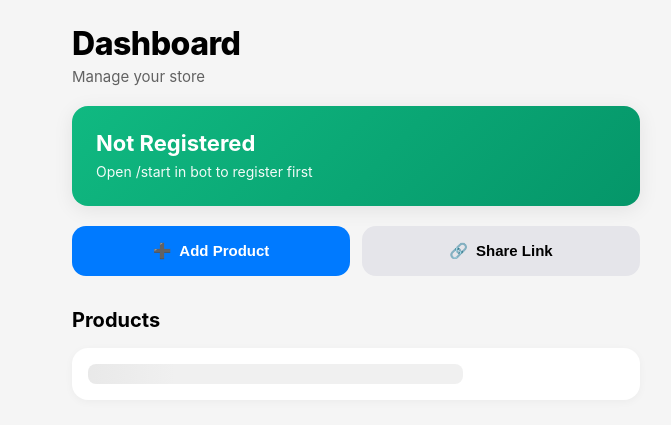
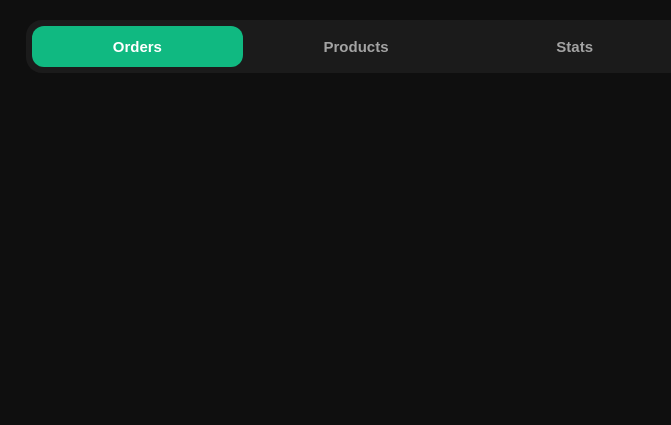
Before and after one commit to olatunjii786-ops/Business-Hub, a FastAPI app: page /webapp/vendor in a window 1280 px wide. Shown: the top 425 px of the page, without its empty margins (284-955 px from the left). Run offline with FastAPI, Linux system fonts and the light colour scheme; parts of the project's set-up code (start-up, migrations or seed data) failed here and were passed over; some libraries are stand-ins or nearby versions.

Commit message:
Update vendor dashboard layout and styles

```diff
--- a/templates/vendor.html
+++ b/templates/vendor.html
@@ -3,92 +3,102 @@
 <head>
     <meta charset="UTF-8">
     <meta name="viewport" content="width=device-width, initial-scale=1.0, user-scalable=no">
-    <title>Dashboard</title>
+    <title>Vendor Dashboard</title>
     <script src="https://telegram.org/js/telegram-web-app.js"></script>
     <style>
-        :root {
-            --radius: 16px;
-            --shadow: 0 4px 20px rgba(0,0,0,0.08);
-        }
         * { margin: 0; padding: 0; box-sizing: border-box; }
         body {
             font-family: -apple-system, BlinkMacSystemFont, 'SF Pro', 'Segoe UI', Roboto, sans-serif;
-            background: var(--tg-theme-bg-color, #f5f5f5);
-            color: var(--tg-theme-text-color, #000);
-            padding: 0 20px 0;
+            background: var(--tg-theme-bg-color, #0f0f0f);
+            color: var(--tg-theme-text-color, #fff);
             -webkit-font-smoothing: antialiased;
         }
-        .container { padding: 16px; max-width: 600px; margin: 0 auto; }
-        .header { margin: 8px 0 20px 0; }
-        .header h1 { font-size: 32px; font-weight: 800; letter-spacing: -0.5px; }
-        .header p { opacity: 0.6; font-size: 15px; margin-top: 4px; }
-
-        .banner {
-            background: linear-gradient(135deg, #10b981 0%, #059669 100%);
-            color: white; padding: 24px; border-radius: var(--radius);
-            margin-bottom: 20px; box-shadow: var(--shadow);
+        .container { padding: 20px; max-width: 700px; margin: 0 auto; }
+        .tabs { display: flex; gap: 8px; margin-bottom: 24px; background: rgba(255,255,255,0.05); padding: 6px; border-radius: 16px; }
+        .tab {
+            flex: 1; padding: 12px; border: none; background: transparent; color: rgba(255,255,255,0.6);
+            border-radius: 12px; font-weight: 600; font-size: 15px; cursor: pointer; transition: all 0.3s;
         }
-        .banner.expired { background: linear-gradient(135deg, #ef4444 0%, #dc2626 100%); }
-        .banner.warning { background: linear-gradient(135deg, #f59e0b 0%, #d97706 100%); }
-        .banner h2 { font-size: 22px; font-weight: 700; margin-bottom: 6px; }
-        .banner p { opacity: 0.95; font-size: 14px; line-height: 1.4; }
-
-        .grid { display: grid; grid-template-columns: 1fr 1fr; gap: 12px; margin-bottom: 24px; }
+        .tab.active { background: #10b981; color: white; }
+        .section { display: none; animation: fadeIn 0.3s; }
+        .section.active { display: block; }
+        @keyframes fadeIn { from { opacity: 0; transform: translateY(10px); } to { opacity: 1; transform: translateY(0); } }
+        .stats { display: grid; grid-template-columns: repeat(3, 1fr); gap: 12px; margin-bottom: 24px; }
+        .stat { background: rgba(255,255,255,0.05); padding: 16px; border-radius: 16px; text-align: center; }
+        .stat-val { font-size: 24px; font-weight: 800; margin-bottom: 4px; }
+        .stat-lbl { font-size: 12px; opacity: 0.6; text-transform: uppercase; }
+        .card {
+            background: rgba(255,255,255,0.05); border: 1px solid rgba(255,255,255,0.1);
+            border-radius: 16px; padding: 16px; margin-bottom: 12px;
+        }
+        .card-head { display: flex; justify-content: space-between; align-items: start; margin-bottom: 12px; }
+        .card-title { font-weight: 700; font-size: 16px; margin-bottom: 4px; }
+        .card-sub { font-size: 13px; opacity: 0.6; }
+        .badge { padding: 4px 10px; border-radius: 8px; font-size: 11px; font-weight: 700; text-transform: uppercase; }
+        .badge.paid { background: rgba(16,185,129,0.2); color: #10b981; }
+        .badge.delivered { background: rgba(59,130,246,0.2); color: #3b82f6; }
+        .badge.off { background: rgba(239,68,68,0.2); color: #ef4444; }
+        .badge.on { background: rgba(16,185,129,0.2); color: #10b981; }
+        .items { font-size: 14px; margin: 12px 0; }
+        .item { display: flex; justify-content: space-between; padding: 6px 0; border-bottom: 1px solid rgba(255,255,255,0.05); }
         .btn {
-            background: var(--tg-theme-button-color, #007aff);
-            color: var(--tg-theme-button-text-color, #fff);
-            border: none; border-radius: 14px; padding: 16px;
-            font-size: 15px; font-weight: 600; cursor: pointer;
-            transition: transform 0.1s; display: flex; align-items: center; justify-content: center; gap: 8px;
+            width: 100%; padding: 14px; border: none; border-radius: 12px; font-weight: 700;
+            font-size: 15px; cursor: pointer; transition: all 0.2s; margin-top: 8px;
         }
-        .btn:active { transform: scale(0.96); }
-        .btn-secondary {
-            background: var(--tg-theme-secondary-bg-color, #e5e5ea);
-            color: var(--tg-theme-text-color, #000);
-        }
-
-        .section-title { font-size: 20px; font-weight: 700; margin: 32px 0 16px 0; }
-        .product {
-            background: var(--tg-theme-secondary-bg-color, #fff);
-            padding: 16px; border-radius: var(--radius); margin-bottom: 10px;
-            display: flex; justify-content: space-between; align-items: center;
-            box-shadow: 0 2px 8px rgba(0,0,0,0.04);
-        }
-        .product-info strong { font-size: 16px; font-weight: 600; }
-        .product-info span { opacity: 0.6; font-size: 13px; display: block; margin-top: 4px; }
-        .status-dot { width: 8px; height: 8px; border-radius: 50%; background: #10b981; }
-        .status-dot.off { background: #9ca3af; }
-
-        .empty { text-align: center; padding: 60px 20px; opacity: 0.5; }
-        .empty-icon { font-size: 48px; margin-bottom: 12px; }
-        .skeleton { background: linear-gradient(90deg, #f0f0f0 25%, #e0e0e0 50%, #f0f0f0 75%); background-size: 200% 100%; animation: loading 1.5s infinite; border-radius: 8px; }
-        @keyframes loading { 0% { background-position: 200% 0; } 100% { background-position: -200% 0; } }
+        .btn-primary { background: #10b981; color: white; }
+        .btn-primary:active { transform: scale(0.98); }
+        .btn-ghost { background: rgba(255,255,255,0.1); color: white; }
+        .empty { text-align: center; padding: 60px 20px; opacity: 0.4; }
+        .empty-icon { font-size: 64px; margin-bottom: 16px; }
+        .stock { font-size: 13px; opacity: 0.7; }
+        .stock.low { color: #f59e0b; }
+        .stock.out { color: #ef4444; }
     </style>
 </head>
 <body>
     <div class="container">
-        <div class="header">
-            <h1 id="storeName">Dashboard</h1>
-            <p>Manage your store</p>
+        <div class="tabs">
+            <button class="tab active" onclick="switchTab('orders')">Orders</button>
+            <button class="tab" onclick="switchTab('products')">Products</button>
+            <button class="tab" onclick="switchTab('stats')">Stats</button>
         </div>
 
-        <div id="banner" class="banner">
-            <div class="skeleton" style="height: 24px; width: 60%; margin-bottom: 8px;"></div>
-            <div class="skeleton" style="height: 16px; width: 80%;"></div>
+        <!-- ORDERS -->
+        <div class="section active" id="orders">
+            <div id="orders_list"></div>
+            <div class="empty" id="orders_empty" style="display:none;">
+                <div class="empty-icon">📦</div>
+                <div>No orders yet</div>
+                <div style="font-size: 13px; margin-top: 8px;">Share your store link to start selling</div>
+            </div>
         </div>
 
-        <div class="grid">
-            <button class="btn" onclick="addProduct()">
-                <span>➕</span> Add Product
-            </button>
-            <button class="btn btn-secondary" onclick="getShopLink()">
-                <span>🔗</span> Share Link
-            </button>
+        <!-- PRODUCTS -->
+        <div class="section" id="products">
+            <div id="products_list"></div>
+            <div class="empty" id="products_empty" style="display:none;">
+                <div class="empty-icon">📸</div>
+                <div>No products yet</div>
+                <div style="font-size: 13px; margin-top: 8px;">Send me a photo to add your first product</div>
+            </div>
         </div>
 
-        <div class="section-title">Products</div>
-        <div id="products">
-            <div class="product"><div class="skeleton" style="height: 20px; width: 70%;"></div></div>
+        <!-- STATS -->
+        <div class="section" id="stats">
+            <div class="stats">
+                <div class="stat">
+                    <div class="stat-val" id="stat_sales">₦0</div>
+                    <div class="stat-lbl">Total Sales</div>
+                </div>
+                <div class="stat">
+                    <div class="stat-val" id="stat_orders">0</div>
+                    <div class="stat-lbl">Orders</div>
+                </div>
+                <div class="stat">
+                    <div class="stat-val" id="stat_products">0</div>
+                    <div class="stat-lbl">Products</div>
+                </div>
+            </div>
         </div>
     </div>
 
@@ -96,103 +106,125 @@
     const tg = window.Telegram.WebApp;
     tg.ready();
     tg.expand();
-    tg.setHeaderColor('secondary_bg_color');
-    let vendorData = null;
+    tg.setHeaderColor('#0f0f0f');
 
-    async function api(url, options = {}) {
-        const res = await fetch(url, {
-           ...options,
-            headers: {
-                'X-Telegram-Init-Data': tg.initData,
-                'Content-Type': 'application/json',
-               ...options.headers
-            }
-        });
-        if (!res.ok) throw new Error('Request failed');
-        return res.json();
+    let currentTab = 'orders';
+
+    function switchTab(tab) {
+        document.querySelectorAll('.tab').forEach(t => t.classList.remove('active'));
+        document.querySelectorAll('.section').forEach(s => s.classList.remove('active'));
+        event.target.classList.add('active');
+        document.getElementById(tab).classList.add('active');
+        currentTab = tab;
+        if (tab === 'orders') loadOrders();
+        if (tab === 'products') loadProducts();
+        if (tab === 'stats') loadStats();
     }
 
-    async function init() {
-        try {
-            vendorData = await api('/api/vendor/me');
-            document.getElementById('storeName').textContent = vendorData.business_name;
-            const banner = document.getElementById('banner');
+    async function loadOrders() {
+        const res = await fetch('/api/vendor/orders', {
+            headers: { 'X-Telegram-Init-Data': tg.initData }
+        });
+        const orders = await res.json();
+        const list = document.getElementById('orders_list');
+        const empty = document.getElementById('orders_empty');
 
-            if (vendorData.on_trial) {
-                banner.innerHTML = `<h2>🎉 7-Day Free Trial</h2><p>You keep 100% of all sales for ${vendorData.days_left} more days. No commission.</p>`;
-            } else if (vendorData.is_active && vendorData.days_left > 5) {
-                banner.innerHTML = `<h2>🟢 Store Active</h2><p>${vendorData.days_left} days remaining. You keep 95% per sale.</p>`;
-            } else if (vendorData.is_active) {
-                banner.classList.add('warning');
-                banner.innerHTML = `<h2>⚠️ Expiring Soon</h2><p>Only ${vendorData.days_left} days left. Renew to avoid downtime.</p>`;
-                tg.MainButton.setText('Renew ₦3,000').show().onClick(renew);
-            } else {
-                banner.classList.add('expired');
-                banner.innerHTML = `<h2>🔴 Store Paused</h2><p>Renew subscription to start selling again</p>`;
-                tg.MainButton.setText('Renew ₦3,000').show().onClick(renew);
+        if (orders.length === 0) {
+            list.innerHTML = '';
+            empty.style.display = 'block';
+            return;
         }
-            loadProducts();
-        } catch (e) {
-            document.getElementById('banner').innerHTML = '<h2>Not Registered</h2><p>Open /start in bot to register first</p>';
+        empty.style.display = 'none';
+
+        list.innerHTML = orders.map(o => `
+            <div class="card">
+                <div class="card-head">
+                    <div>
+                        <div class="card-title">${o.customer_name}</div>
+                        <div class="card-sub">${o.customer_phone} • ${new Date(o.created_at).toLocaleDateString()}</div>
+                    </div>
+                    <div class="badge ${o.status}">${o.status}</div>
+                </div>
+                <div class="items">
+                    ${o.items.map(i => `<div class="item"><span>${i.quantity}x ${i.title}</span><span>₦${(i.price * i.quantity).toLocaleString()}</span></div>`).join('')}
+                </div>
+                <div class="card-sub" style="margin: 12px 0;">📍 ${o.delivery_address}</div>
+                <div style="display: flex; justify-content: space-between; font-weight: 700; margin: 12px 0;">
+                    <span>You Keep:</span>
+                    <span style="color: #10b981;">₦${o.you_keep.toLocaleString()}</span>
+                </div>
+                ${o.status === 'paid' ? `<button class="btn btn-primary" onclick="markDelivered(${o.id})">Mark as Delivered</button>` : ''}
+            </div>
+        `).join('');
+    }
+
+    async function markDelivered(id) {
+        tg.HapticFeedback.impactOccurred('medium');
+        const res = await fetch(`/api/vendor/orders/${id}/deliver`, {
+            method: 'POST',
+            headers: { 'X-Telegram-Init-Data': tg.initData }
+        });
+        if (res.ok) {
+            tg.HapticFeedback.notificationOccurred('success');
+            loadOrders();
         }
     }
 
     async function loadProducts() {
-        try {
-            const products = await api('/api/vendor/products');
+        const res = await fetch('/api/vendor/products', {
+            headers: { 'X-Telegram-Init-Data': tg.initData }
+        });
+        const products = await res.json();
+        const list = document.getElementById('products_list');
+        const empty = document.getElementById('products_empty');
+
         if (products.length === 0) {
-                document.getElementById('products').innerHTML = `
-                    <div class="empty">
-                        <div class="empty-icon">📦</div>
-                        <strong>No products yet</strong><br>
-                        <span style="font-size: 14px; opacity: 0.6;">Add your first product to start selling</span>
-                    </div>`;
+            list.innerHTML = '';
+            empty.style.display = 'block';
             return;
         }
-            document.getElementById('products').innerHTML = products.map(p => `
-                <div class="product">
-                    <div class="product-info">
-                        <strong>${p.title}</strong>
-                        <span>₦${p.price.toLocaleString()} • ${p.quantity} in stock</span>
+        empty.style.display = 'none';
+
+        list.innerHTML = products.map(p => `
+            <div class="card">
+                <div class="card-head">
+                    <div>
+                        <div class="card-title">${p.title}</div>
+                        <div class="stock ${p.quantity === 0 ? 'out' : p.quantity < 5 ? 'low' : ''}">
+                            Stock: ${p.quantity} ${p.quantity === 0 ? '• Out of stock' : p.quantity < 5 ? '• Low' : ''}
                         </div>
-                    <div class="status-dot ${p.is_active ? '' : 'off'}"></div>
+                    </div>
+                    <div class="badge ${p.is_active ? 'on' : 'off'}">${p.is_active ? 'ON' : 'OFF'}</div>
+                </div>
+                <div style="font-size: 20px; font-weight: 800; margin: 12px 0;">₦${p.price.toLocaleString()}</div>
+                <button class="btn btn-ghost" onclick="toggleProduct(${p.id})">${p.is_active ? 'Disable' : 'Enable'} Product</button>
             </div>
         `).join('');
-        } catch (e) {
-            document.getElementById('products').innerHTML = '<div class="empty">Failed to load</div>';
-        }
     }
 
-    function addProduct() {
-        tg.showAlert('Product upload coming next: Send photos to bot → auto-adds to catalog');
+    async function toggleProduct(id) {
+        tg.HapticFeedback.impactOccurred('light');
+        await fetch(`/api/vendor/products/${id}/toggle`, {
+            method: 'POST',
+            headers: { 'X-Telegram-Init-Data': tg.initData }
+        });
+        loadProducts();
     }
 
-    async function getShopLink() {
-        if (!vendorData) return;
-        const botInfo = await tg.requestContact; // placeholder
-        const slug = vendorData.business_name.toLowerCase().replace(/ /g, '_');
-        const link = `https://t.me/BusinessHubBot?start=shop_${slug}`; // Replace with your bot username
-        tg.HapticFeedback.notificationOccurred('success');
-        tg.showPopup({
-            title: 'Your Shop Link',
-            message: link,
-            buttons: [{type: 'default', text: 'Copy', id: 'copy'}, {type: 'cancel'}]
-        }, (id) => { if(id === 'copy') navigator.clipboard.writeText(link); });
+    async function loadStats() {
+        const [ordersRes, productsRes] = await Promise.all([
+            fetch('/api/vendor/orders', { headers: { 'X-Telegram-Init-Data': tg.initData } }),
+            fetch('/api/vendor/products', { headers: { 'X-Telegram-Init-Data': tg.initData } })
+        ]);
+        const orders = await ordersRes.json();
+        const products = await productsRes.json();
+        const totalSales = orders.reduce((sum, o) => sum + o.you_keep, 0);
+        document.getElementById('stat_sales').textContent = '₦' + totalSales.toLocaleString();
+        document.getElementById('stat_orders').textContent = orders.length;
+        document.getElementById('stat_products').textContent = products.length;
     }
 
-    async function renew() {
-        tg.MainButton.showProgress();
-        try {
-            const res = await api(`/api/vendor/subscribe/${vendorData.vendor_id}`, { method: 'POST' });
-            tg.openLink(res.authorization_url);
-        } catch (e) {
-            tg.showAlert('Failed to start payment');
-        } finally {
-            tg.MainButton.hideProgress();
-        }
-    }
-
-    init();
+    loadOrders();
 </script>
 </body>
 </html>
```
Lines whose indentation alone changed are shown as unchanged.
